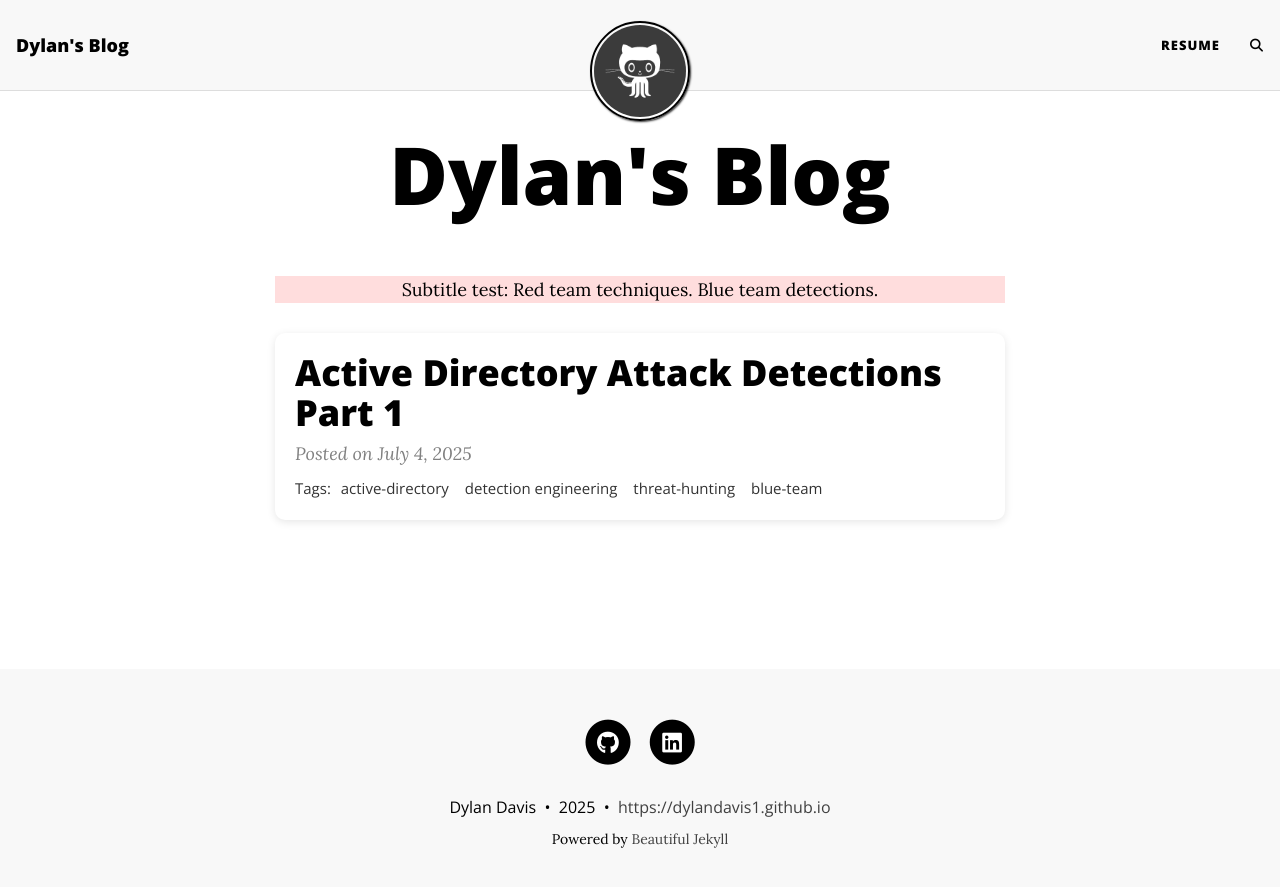
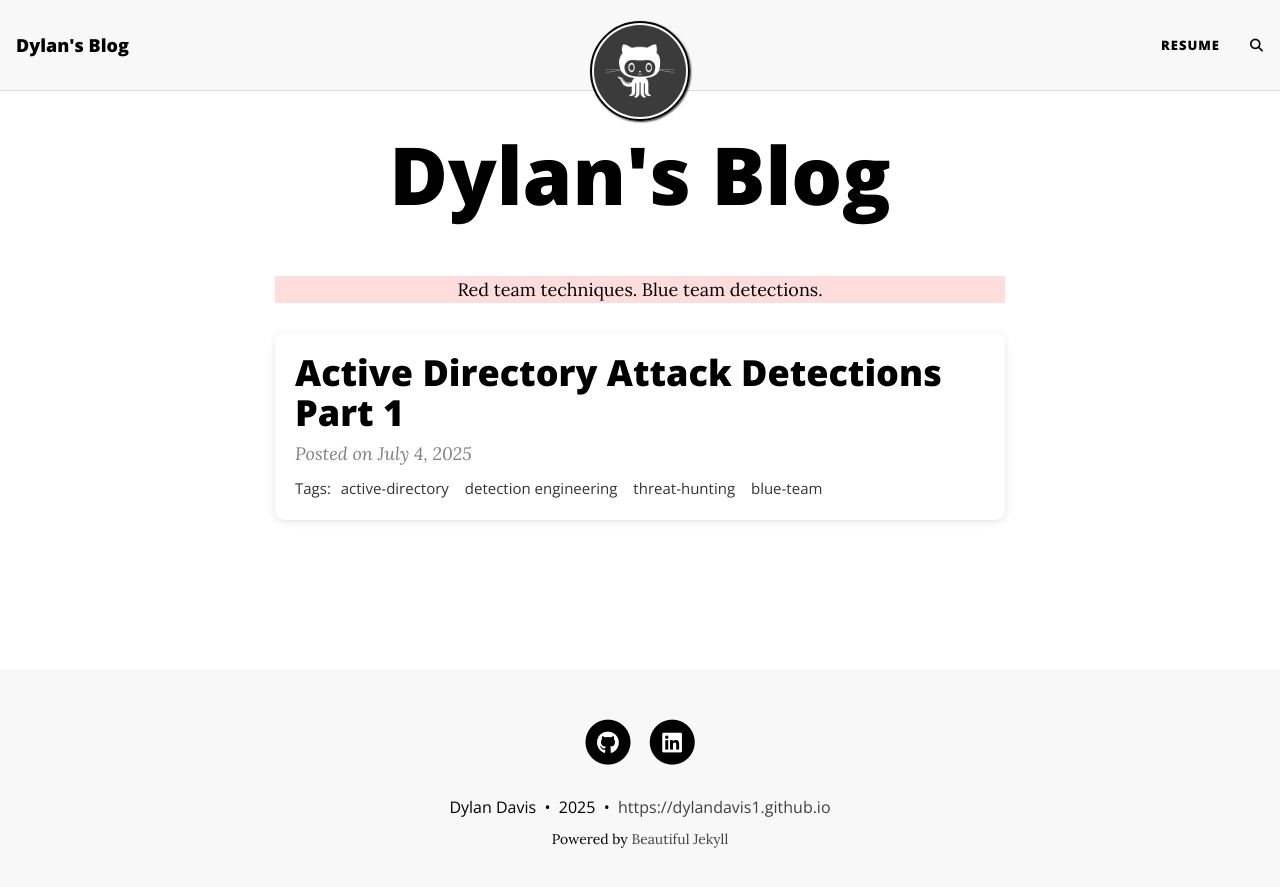
Before and after one commit to DylanDavis1/dylandavis1.github.io, a Jekyll site: the page built from index.html, in a window 1280 px wide. Shown: the top 887 px of the page. Built offline with Jekyll 4.4.1, drawn with Linux system fonts in a browser that asks for light colours; the list of posts is cut into pages by our own code; comment, search, counter and statistics services are not loaded.

Commit message:
Update index.html

```diff
--- a/index.html
+++ b/index.html
@@ -3,4 +3,4 @@ layout: home
 title: Dylan's Blog
 ---
 
-<p style="text-align:center; background: #ffdddd;">Subtitle test: {{ site.subtitle }}</p>
+<p style="text-align:center; background: #ffdddd;">{{ site.subtitle }}</p>
```
